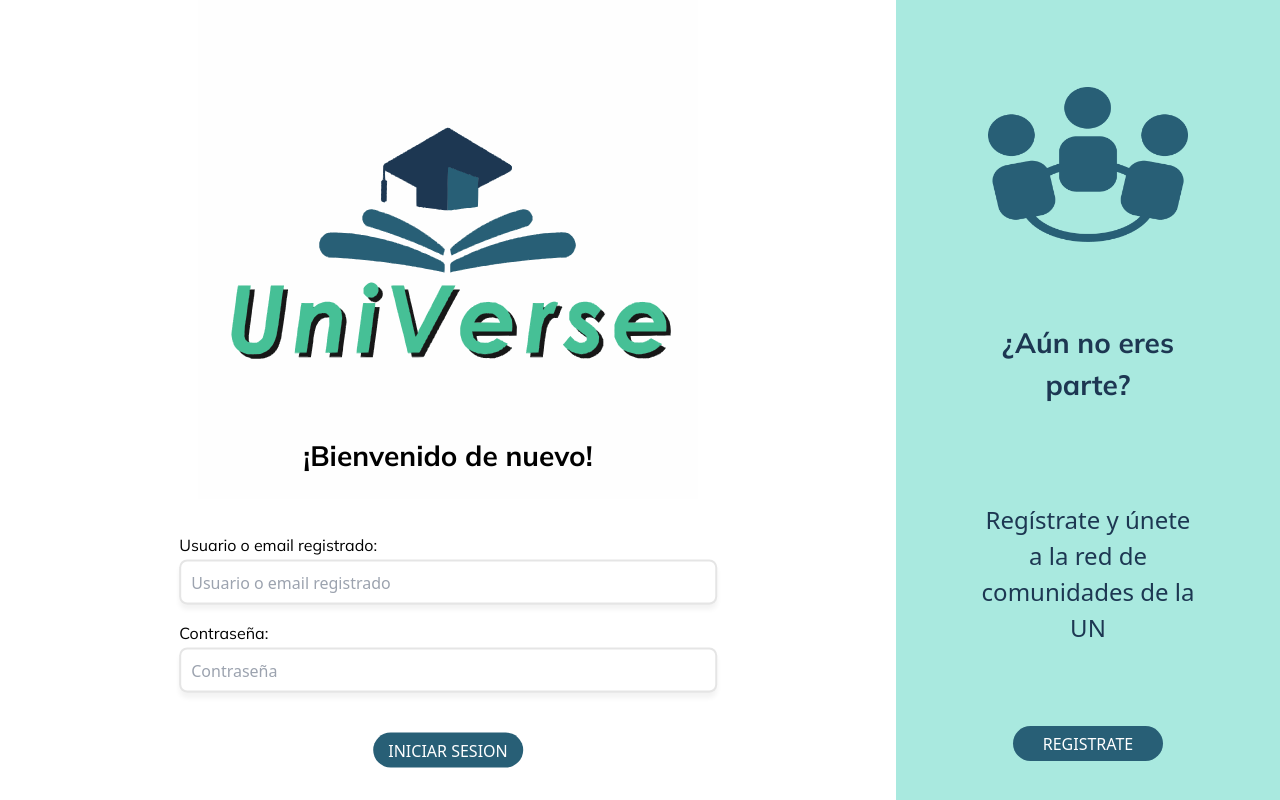
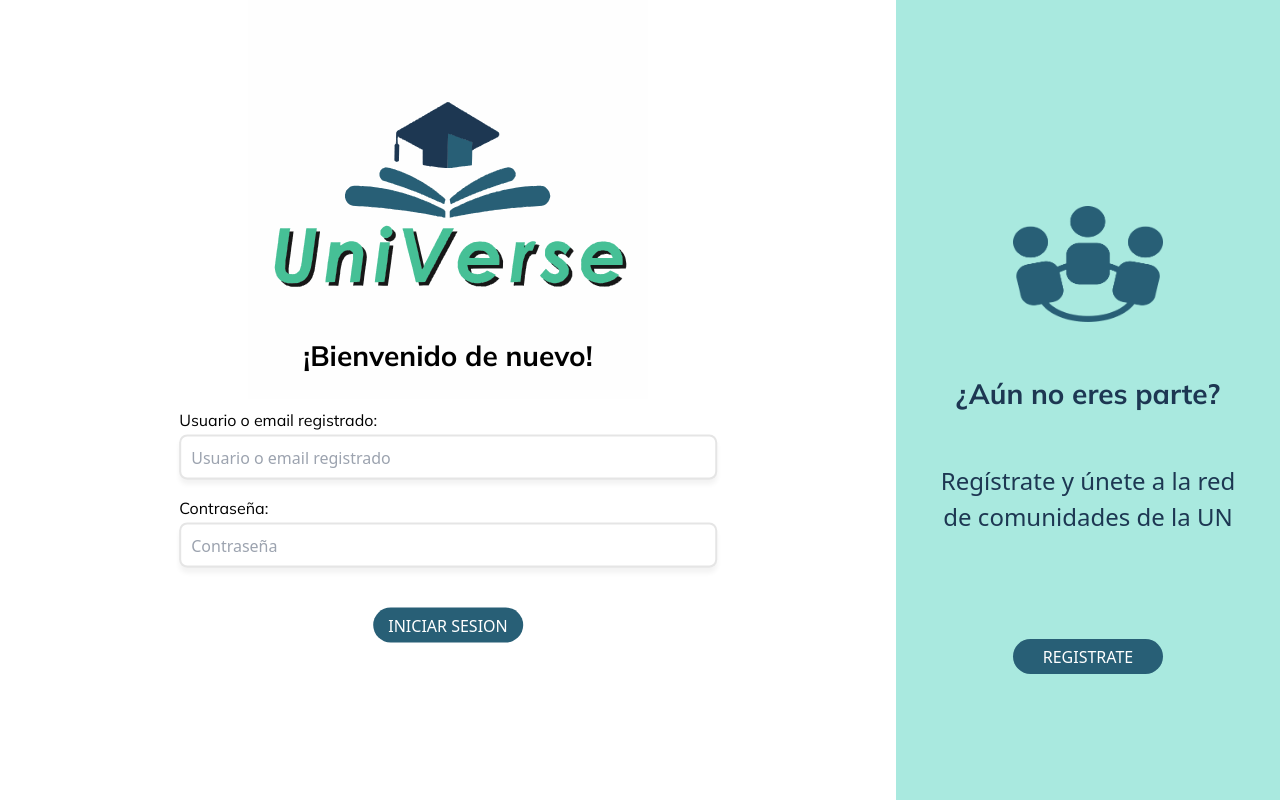
Before and after one commit to juandp1/UniVerse-Frontend, a Next.js app in the folder universe/: page /Login in a window 1280 px wide. Built offline with nearby package versions, Linux system fonts and the light colour scheme.

Commit message:
Otros cambios de estilo en la pagina de login

```diff
--- a/universe/pages/Login.tsx
+++ b/universe/pages/Login.tsx
@@ -84,7 +84,7 @@ const Login = () => {
         <div className={styles.logoContainer}>
           <Image
             src="/images/UniVerseLogo.svg"
-            width={500}
+            width={400}
             height={50}
             alt="logo"
             priority
@@ -133,14 +133,14 @@ const Login = () => {
         <Image
           src="/images/group.png"
           className={styles.desktopOnly}
-          width={200}
-          height={500}
-          style={{marginTop: '3rem', marginBottom: '5rem'}}
+          width={150}
+          height={400}
+          style={{marginTop: '5rem'}}
           alt="icon"
           priority
         />
 
-        <h2 style={{color: '#1d3752', textAlign: 'center', marginBottom: '1rem'  }}>
+        <h2 style={{color: '#1d3752', textAlign: 'center', marginTop: '3.2rem', marginBottom: '1rem'  }}>
           ¿Aún no eres parte?
         </h2>
 
--- a/universe/styles/loginStyle.module.css
+++ b/universe/styles/loginStyle.module.css
@@ -21,7 +21,7 @@
     flex-direction: column;
     justify-content: center;
     align-items: center;
-    padding: 5rem;
+    padding: 2rem;
   }
 
 
@@ -35,7 +35,7 @@
     background-color: #ffffff;
     width: 60%;
     position: absolute;
-    top: 650px;
+    top: 525px;
     left: 50%;
     transform: translate(-50%, -50%);
     display: flex;
@@ -114,15 +114,15 @@
     font-size: 1.7rem;
     font-weight: 800;
     color: #1d3752;
-    margin-top: 10rem;
-    margin-bottom: 10rem;
+    margin-top: 2.7rem;
+    margin-bottom: 1rem;
   }
 
   .registerText {
     font-size: 1.5rem;
     text-align: center;
-    margin-top: 5rem;
-    margin-bottom: 5rem;
+    margin-top: 2rem;
+    margin-bottom: 1rem;
     color: #1d3752;
   }
 
@@ -135,6 +135,7 @@
     height: 35px;
     justify-content: center;
     align-items: center;
+    margin-top: 5.5rem;
   }
 
 
```
